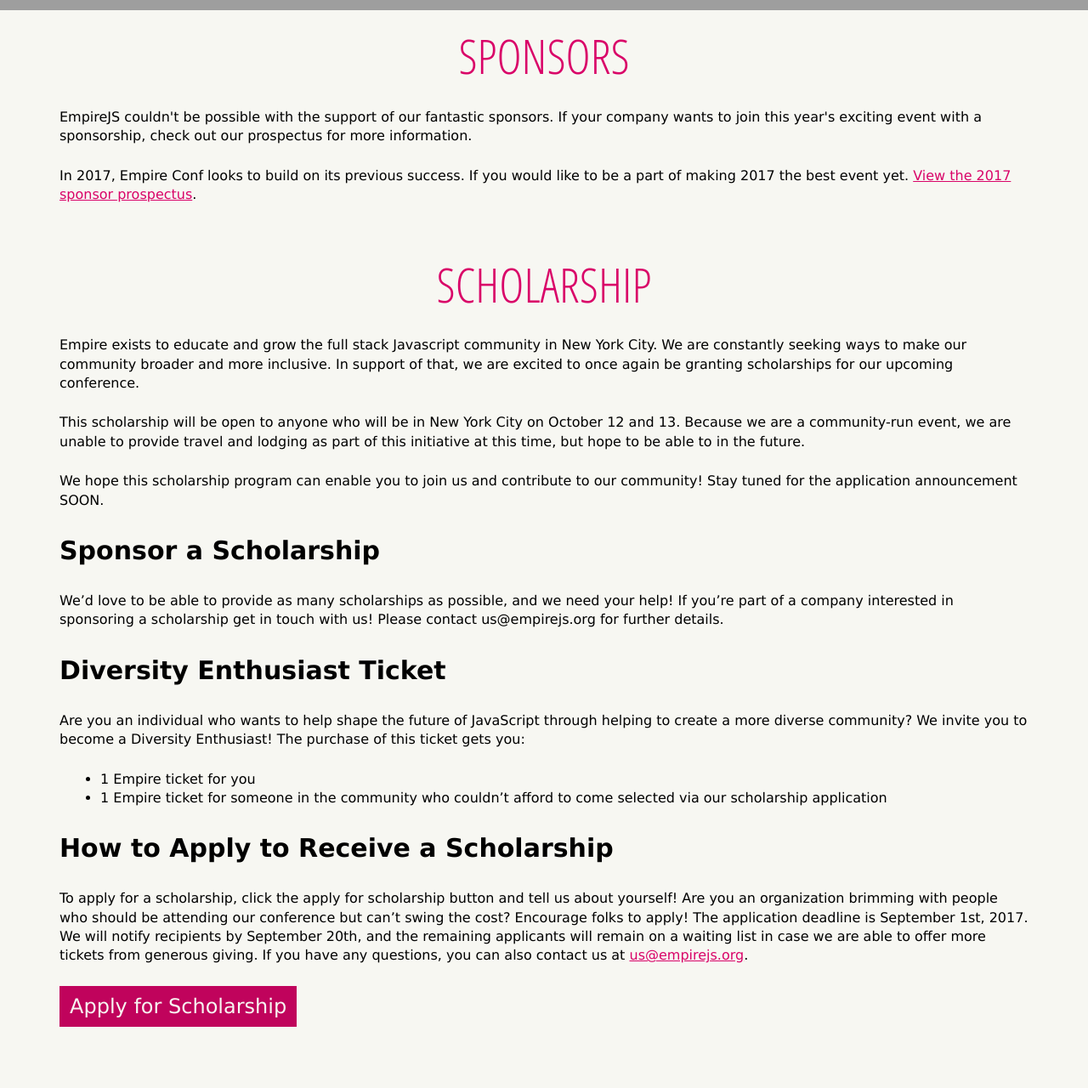
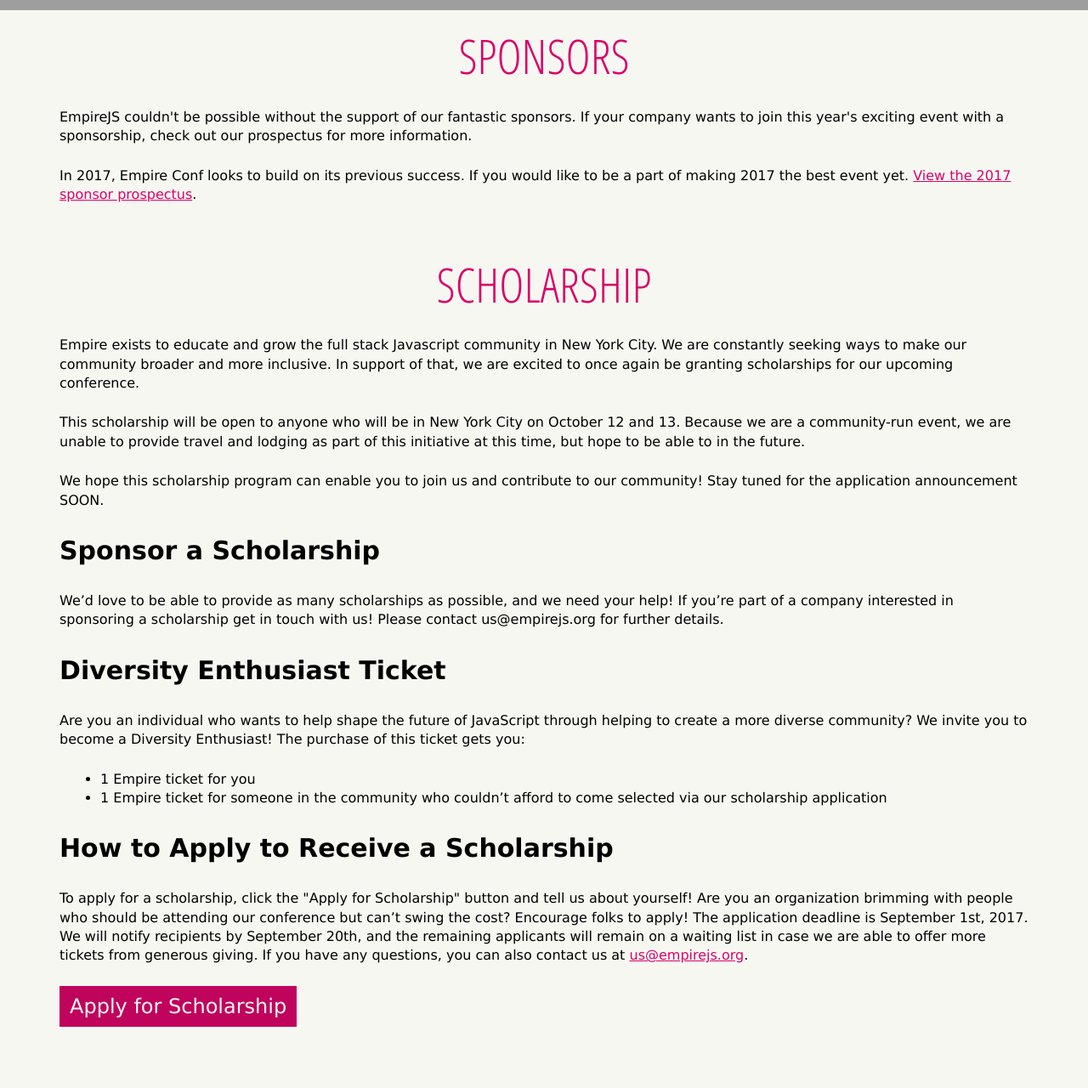
Before and after one commit to aziz512/2017.empirejs.org, a website: page index.html in a window 1280 px wide. Shown: the part 1980-3260 px from the top of the page at 85% size. Drawn offline with nearby package versions, Linux system fonts and the light colour scheme; some packages are replaced by stand-ins of ours; grey boxes are pictures that could not be loaded.

Commit message:
fix typos

```diff
--- a/index.html
+++ b/index.html
@@ -162,7 +162,7 @@
                 <section class="l-section">
                     <div class="container">
                         <h1 class="h-section">Sponsors</h1>
-                        <p>EmpireJS couldn't be possible with the support of our fantastic sponsors. If your company wants to join this year's exciting event with a sponsorship, check out our prospectus for more information.</p>
+                        <p>EmpireJS couldn't be possible without the support of our fantastic sponsors. If your company wants to join this year's exciting event with a sponsorship, check out our prospectus for more information.</p>
                         <p>In 2017, Empire Conf looks to build on its previous success. If you would like to be a part of making 2017 the best event yet. <a href="/docs/EmpireConf-2017.pdf">View the 2017 sponsor prospectus</a>.</p>
                     </div>
                 </section>
@@ -192,7 +192,7 @@
                         </ul>
                         <h2>How to Apply to Receive a Scholarship</h2>
                         <p>
-                            To apply for a scholarship, click the apply for scholarship button and tell us about yourself! Are you an organization brimming with people who should be attending our conference but can’t swing the cost? Encourage folks to apply! The application deadline is September 1st, 2017. We will notify recipients by September 20th, and the remaining applicants will remain on a waiting list in case we are able to offer more tickets from generous giving. If you have any questions, you can also contact us at <a href="mailto:us@empirejs.org">us@empirejs.org</a>.
+                            To apply for a scholarship, click the "Apply for Scholarship" button and tell us about yourself! Are you an organization brimming with people who should be attending our conference but can’t swing the cost? Encourage folks to apply! The application deadline is September 1st, 2017. We will notify recipients by September 20th, and the remaining applicants will remain on a waiting list in case we are able to offer more tickets from generous giving. If you have any questions, you can also contact us at <a href="mailto:us@empirejs.org">us@empirejs.org</a>.
                         </p>
                         <p>
                             <a href="https://docs.google.com/forms/d/1Gh9nSkXE8UNsn0vQvY8O2wdbR19EwhJMBfq7DGWEnnk/" class="btn btn--dark btn--medium">Apply for Scholarship</a>
```
